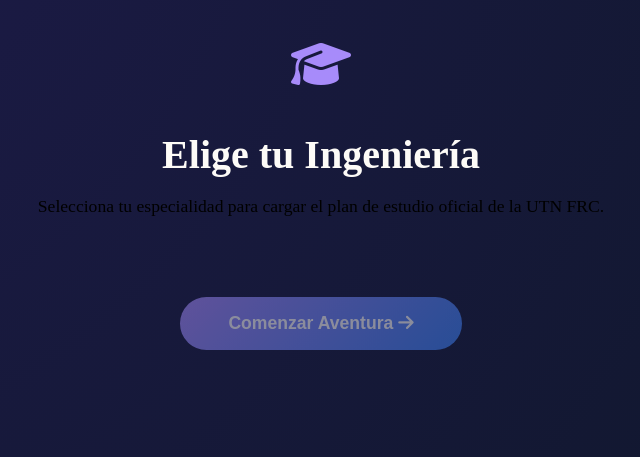
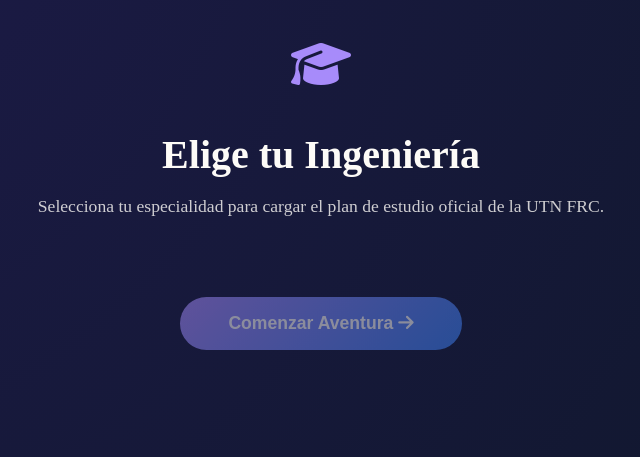
Before and after one commit to AgusBustos/Eli-Cal-Tracker, a Flask app: page /elegir-carrera in a window 1280 px wide. Shown: the part 213-670 px from the top of the page, without its empty margins (319-959 px from the left). Run offline with Flask 3, Linux system fonts and the light colour scheme; the visitor is signed in with stand-in values (Sample User, id 1); data that the repository does not hold is empty; some libraries are stand-ins or nearby versions.

Commit message:
UI: Change subtitle text color to cream

```diff
--- a/templates/elegir_carrera.html
+++ b/templates/elegir_carrera.html
@@ -113,7 +113,7 @@
     <div style="margin-bottom: 2rem;">
         <i class="fa-solid fa-graduation-cap" style="font-size: 3rem; margin-bottom: 1rem; color: #a78bfa;"></i>
         <h1 style="font-size: 2.5rem; font-weight: 800; margin-bottom: 0.5rem; color: #fdfbf7;">Elige tu Ingeniería</h1>
-        <p style="color: var(--text-secondary); font-size: 1.1rem;">Selecciona tu especialidad para cargar el plan de estudio oficial de la UTN FRC.</p>
+        <p style="color: #fdfbf7; font-size: 1.1rem; opacity: 0.8;">Selecciona tu especialidad para cargar el plan de estudio oficial de la UTN FRC.</p>
     </div>
 
     <form method="POST" action="/elegir-carrera" id="careerForm">
```
